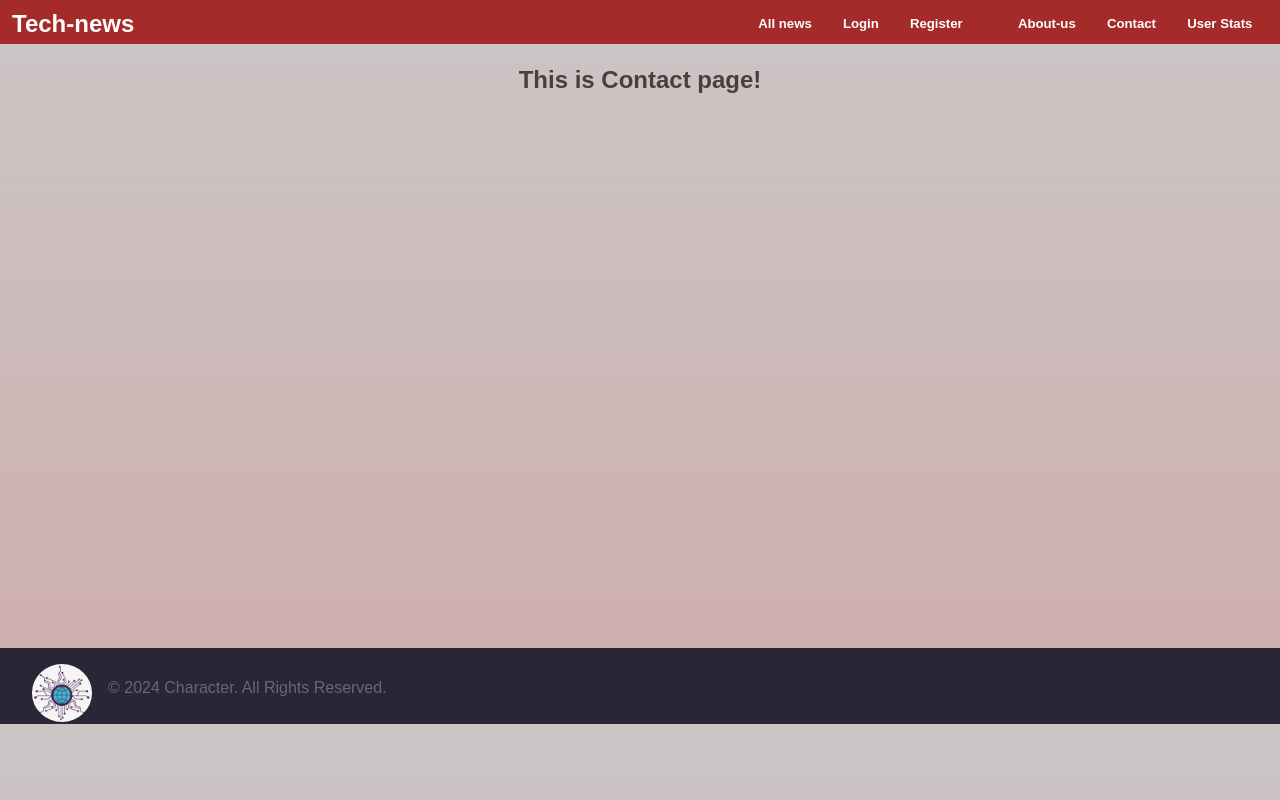
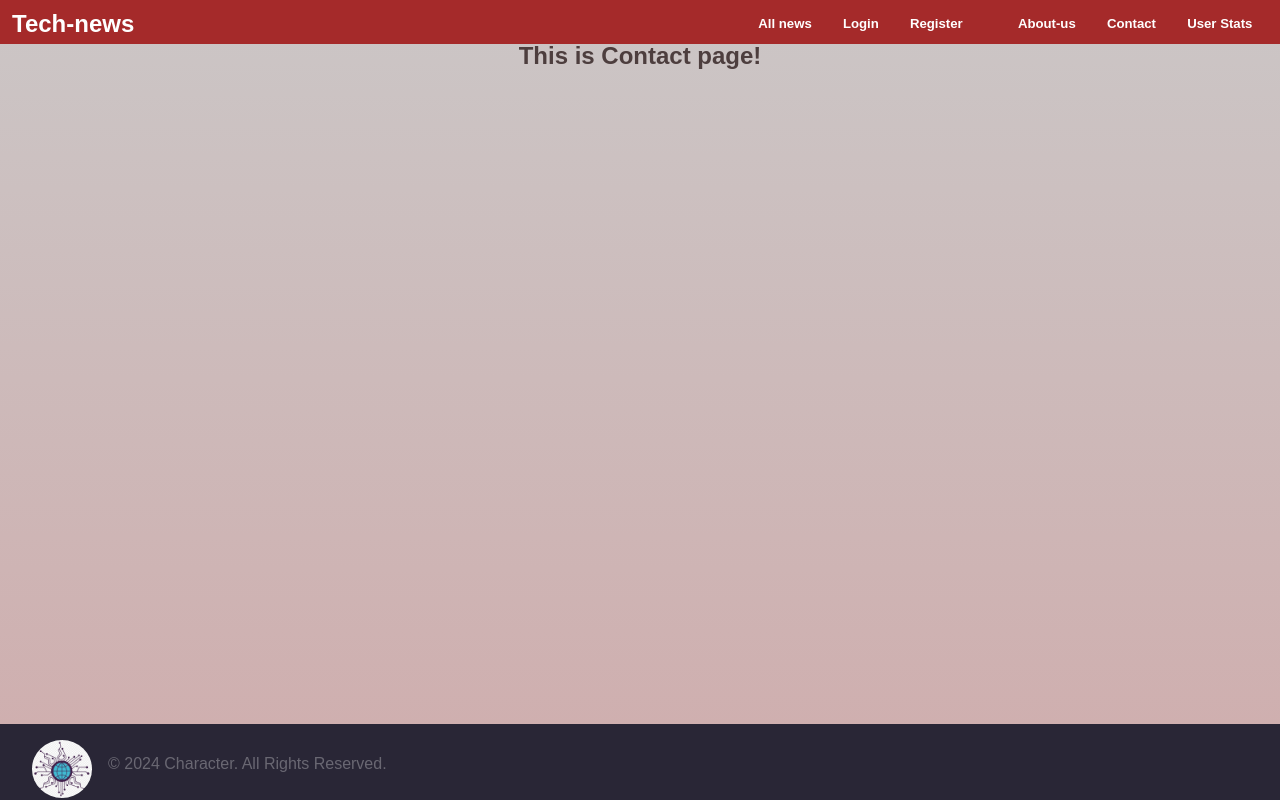
Before and after one commit to MariusGeorgiev/TechNexus, an Angular app: page /contact in a window 1280 px wide. Built offline with nearby package versions, Linux system fonts and the light colour scheme; no server answers.

Commit message:
little style fixes on about and contact pages

```diff
--- a/src/app/about-us/about-us.component.css
+++ b/src/app/about-us/about-us.component.css
@@ -1,7 +1,7 @@
 .about-page {
-    height: calc(100vh - 196px);
+    height: calc(100vh - 120px);
+    min-height: 50px;
     text-align: center;
-    padding: 2rem;
     color: rgb(77, 62, 62);
     box-sizing: border-box;
     /* padding-top: 50px;
--- a/src/app/contact/contact.component.css
+++ b/src/app/contact/contact.component.css
@@ -1,7 +1,7 @@
 .contact-page {
-    height: calc(100vh - 196px);
+    height: calc(100vh - 120px);
+    min-height: 50px;
     text-align: center;
-    padding: 2rem;
     color: rgb(77, 62, 62);
     box-sizing: border-box;
     /* padding-top: 50px;
```
